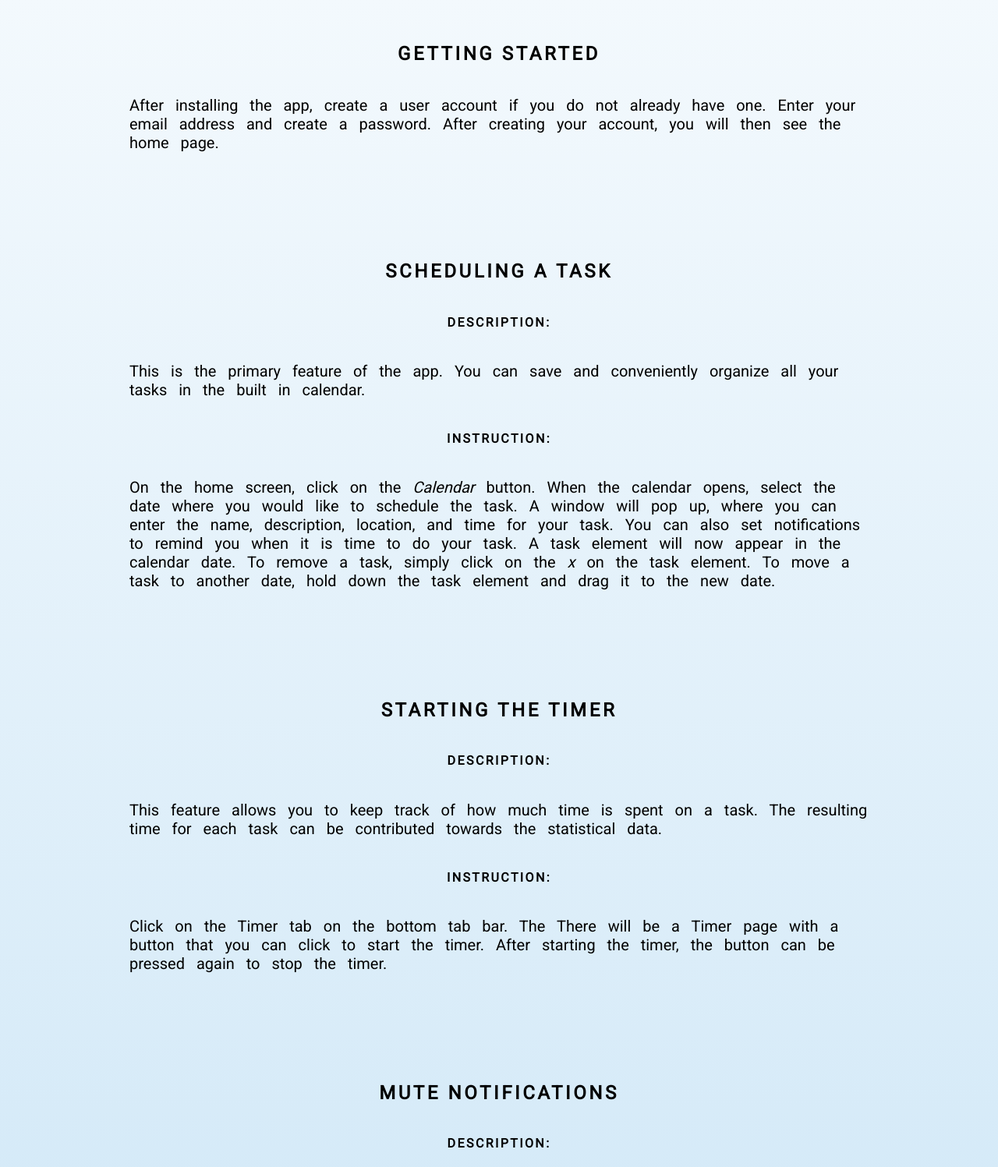
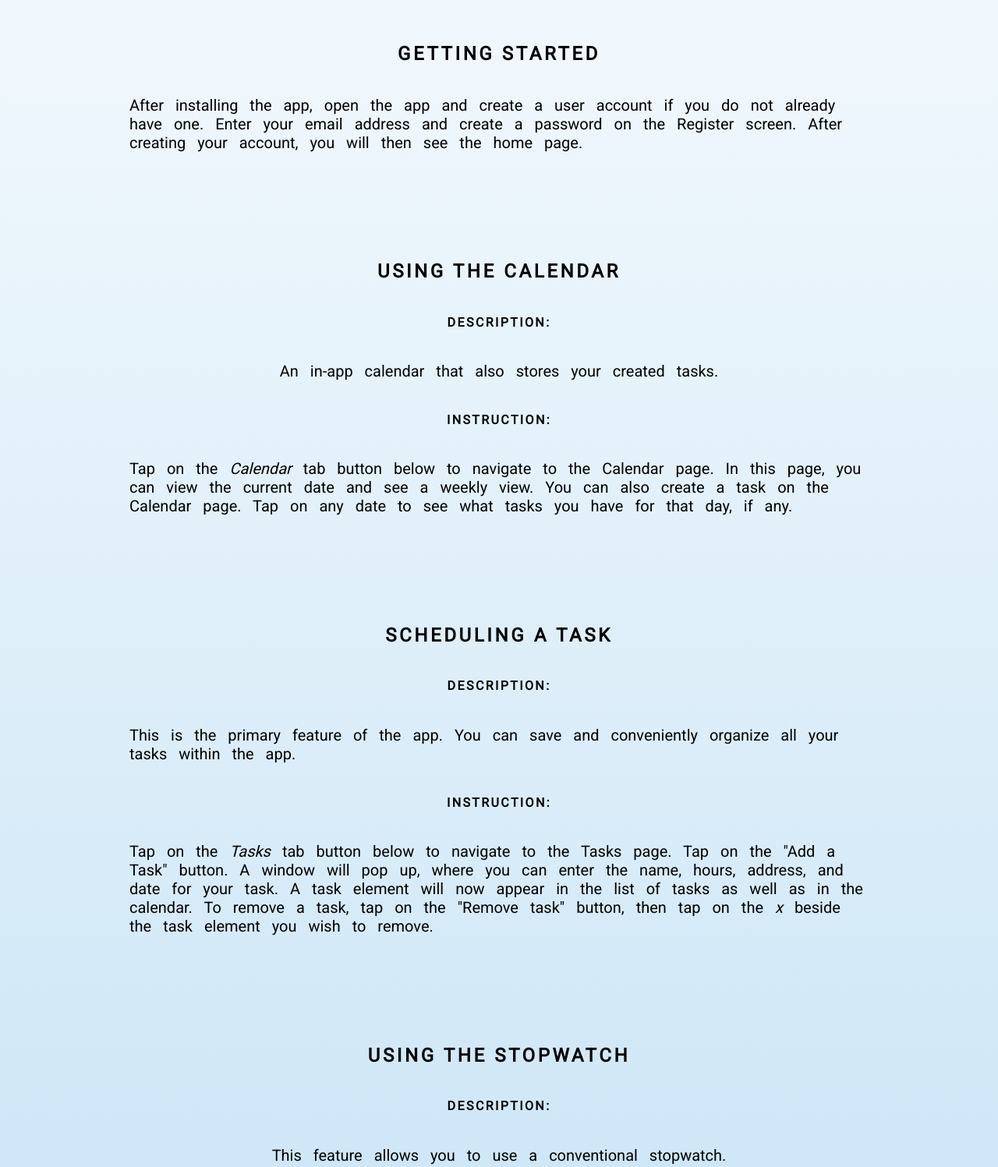
Before and after one commit to rgabeflores/OnTime, a website: page app/manuals/OnTime User Manual.html in a window 1280 px wide. Shown: the part 620-2117 px from the top of the page at 78% size. Drawn offline with Linux system fonts and the light colour scheme.

Commit message:
updated User Manuals

```diff
--- a/app/manuals/OnTime User Manual.html
+++ b/app/manuals/OnTime User Manual.html
@@ -70,31 +70,59 @@
     </div>
     <div>
         <h2>Getting Started</h2>
-        <p>After installing the app, create a user account if you do not already have one. Enter your email address and create a password. After creating your account, you will then see the home page. </p>
+        <p>After installing the app, open the app and create a user account
+           if you do not already have one.
+           Enter your email address and create a password on the Register screen.
+           After creating your account, you will then see the home page. </p>
+    </div>
+    <div>
+        <h2>Using the Calendar</h2>
+        <h4>Description:</h4>
+        <p>
+            An in-app calendar that also stores your created tasks.
+        </p>
+        <img src="" />
+        <h4>Instruction:</h4>
+        <p>
+            Tap on the <em>Calendar</em> tab button below to navigate to the Calendar page.
+            In this page, you can view the current date and see a weekly view.
+            You can also create a task on the Calendar page.
+            Tap on any date to see what tasks you have for that day, if any.
+        </p>
     </div>
     <div>
         <h2>Scheduling a Task</h2>
         <h4>Description:</h4>
         <p>
-            This is the primary feature of the app. You can save and conveniently organize all your tasks in the built in calendar.
+            This is the primary feature of the app.
+            You can save and conveniently organize all your tasks within the app.
         </p>
         <img src="" />
         <h4>Instruction:</h4>
         <p>
-            On the home screen, click on the <em>Calendar</em> button. When the calendar opens, select the date where you would like to schedule the task. A window will pop up, where you can enter the name, description, location, and time for your task. You can also set notifications to remind you when it is time to do your task. A task element will now appear in the calendar date. To remove a task, simply click on the <em>x</em> on the task element. To move a task to another date, hold down the task element and drag it to the new date.
+            Tap on the <em>Tasks</em> tab button below to navigate to the Tasks page.
+            Tap on the "Add a Task" button.
+            A window will pop up, where you can enter the name, hours, address, and date for your task.
+            A task element will now appear in the list of tasks as well as in the calendar.
+            To remove a task, tap on the "Remove task" button, then
+            tap on the <em>x</em> beside the task element you wish to remove.
         </p>
     </div>
     <div>
-        <h2>Starting the Timer</h2>
+        <h2>Using the Stopwatch</h2>
         <h4>Description:</h4>
         <p>
-            This feature allows you to keep track of how much time is spent on a task. The resulting time for each task can be contributed towards the statistical data.
+            This feature allows you to use a conventional stopwatch.
         </p>
         <h4>Instruction:</h4>
         <p>
-            Click on the Timer tab on the bottom tab bar. The There will be a Timer page with a button that you can click to start the timer. After starting the timer, the button can be pressed again to stop the timer.
+            Tap on the Timer tab button below to navigate to the stopwatch.
+            To start the clock, tap on the "Start" button.
+            To pause the clock, tap on the "Stop" button.
+            To reset the clock, tap on the "Reset" button.
         </p>
     </div>
+    <!--
     <div>
         <h2>Mute Notifications</h2>
         <h4>Description:</h4>
@@ -107,18 +135,24 @@
             On the home screen, click the <em>Mute</em> button. A window will pop up, where you have the option to mute texts, calls, and app notifications.
         </p>
     </div>
+    -->
     <div>
         <h2>View Personal Statistics</h2>
         <h4>Description:</h4>
         <p>
-            This feature allows you to see the statistical data of how you have spent your time since installing the app. The statistics will show you the total amount of time you have spent doing each task you have created, and how much time you spend on certain apps.
+            This feature allows you to see the statistical data of how you
+            have spent your time since installing the app.
+            The statistics will show you the total amount of time you have spent
+            doing each task you have created, and how much time you spend on certain apps.
         </p>
         <img src="" />
         <h4>Instruction:</h4>
         <p>
-            On the home screen, click on the <em>Statistics</em> button. You will be able to see a list of tasks appear, and the statistical data for each task.
+            Tap on the <em>Statistics</em> tab button to navigate to the Statistics page.
+            You will be able to see the statistical data for each task.
         </p>
     </div>
+    <!--
     <div>
         <h2>Blacklisting a Website</h2>
         <h4>Description:</h4>
@@ -131,6 +165,7 @@
             On the home screen, click on the <em>Blacklist</em> button. On the Blacklist screen, click on the <em>+</em> button to blacklist a new website. Enter the URL of the website into the blank field. Click on the <em>Save</em> button to store the URL. To remove a URL from the blacklist, click on the <em>x</em> button next to the existing URL.
         </p>
     </div>
+    -->
     <div>
         <h2>General Settings</h2>
         <h4>Description:</h4>
@@ -140,7 +175,11 @@
         <img src="" />
         <h4>Instruction:</h4>
         <p>
-            On the home screen, click on the gear icon button. This will take you to the settings screen, where you can adjust the system settings.
+            Tap on the <em>Settings</em> tab button to navigate to the Settings page.
+            You can view your username and profile icon.
+            In the list of items, you can visit the link to the developer's GitHub
+            repository. You can also tap on the "Log Out" button to log out of
+            yoru account.
         </p>
 </body>
 
```
Also changed, not shown: app/manuals/OnTime Developer Guide.html (+6 -5 lines).
